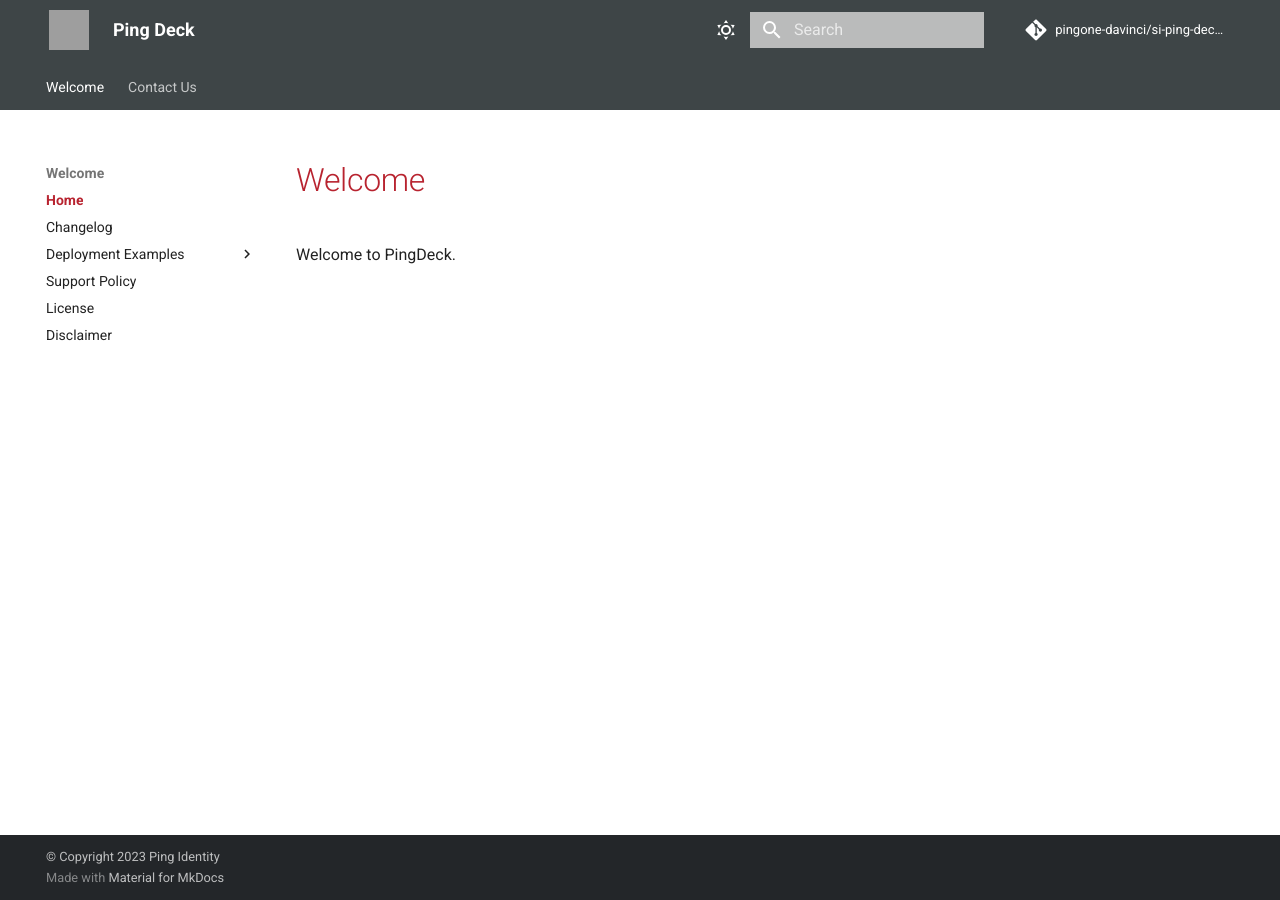
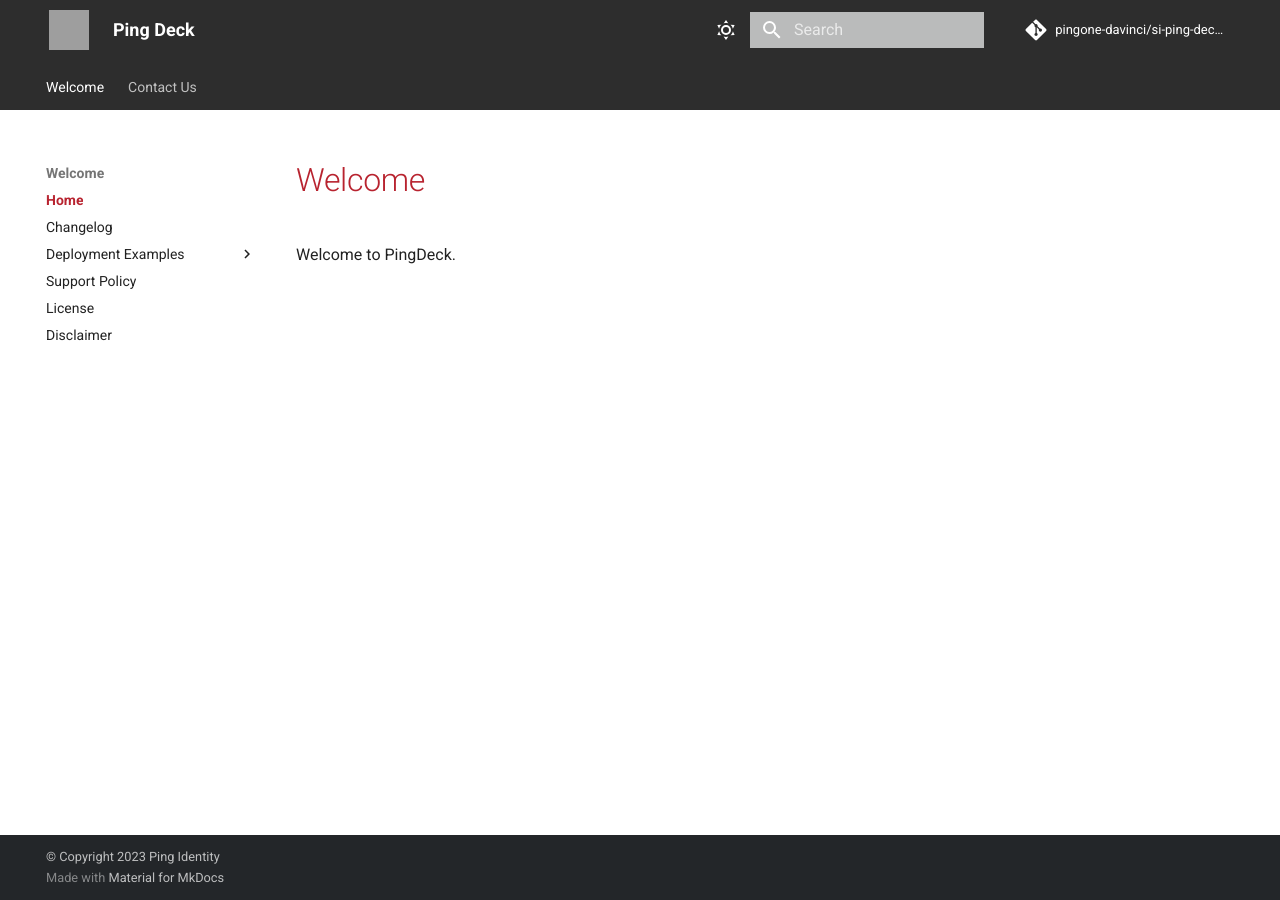
Before and after one commit to pingone-davinci/si-ping-deck-docs, an MkDocs documentation site: the page built from docs/README.md, in a window 1280 px wide. Built offline with MkDocs 1.6.1 and Material for MkDocs 9.7.7, drawn with Linux system fonts in a browser that asks for light colours; comment, search, counter and statistics services are not loaded; grey boxes are pictures that could not be loaded.

Commit message:
Update background color

```diff
--- a/docs/mkdocs/overrides/stylesheets/extra.css
+++ b/docs/mkdocs/overrides/stylesheets/extra.css
@@ -28,11 +28,11 @@
     /* Icon boxes shadow color */
     --md-hover-box-hover-shadow-color: #616161;
     /* Header background color */
-    --md-header-background-color: #3e4547;
+    --md-header-background-color: #2d2d2d;
     /* Header text color */
     --md-header-fg-color: white;
     /* Header menubar background color */
-    --md-header-menu-background-color: #3e4547;
+    --md-header-menu-background-color: #2d2d2d;
     /* Search result teaser color  */
     --search-result-teaser-color: white;
     /* Search result more summary color  */
@@ -75,11 +75,11 @@
     /* Icon boxes shadow color */
     --md-hover-box-hover-shadow-color: #616161;
     /* Header background color */
-    --md-header-background-color: #3e4547;
+    --md-header-background-color: #2d2d2d;
     /* Header text color */
     --md-header-fg-color: white;
     /* Header menubar background color */
-    --md-header-menu-background-color: #3e4547;
+    --md-header-menu-background-color: #2d2d2d;
     /* Search result teaser color  */
     --search-result-teaser-color: var(--md-default-fg-color--light);
     /* Search result more summary color  */
```
